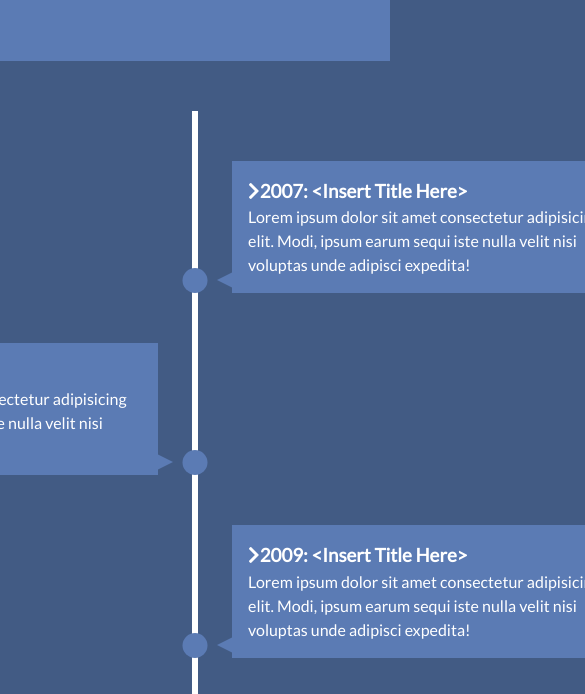
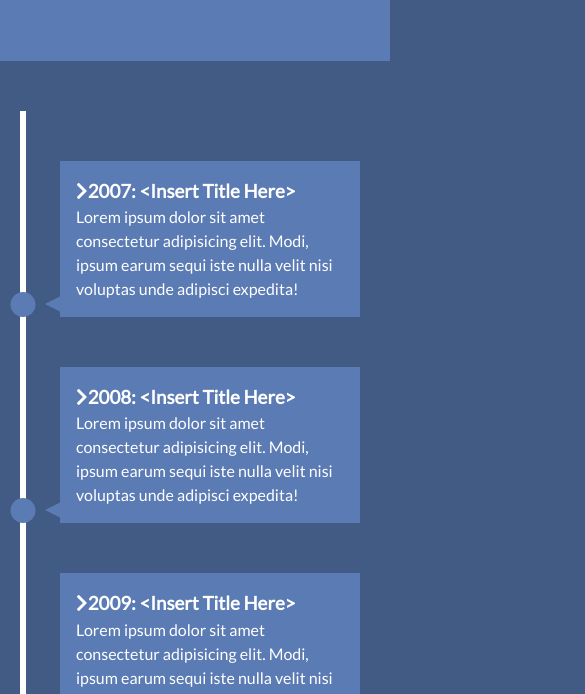
Before and after one commit to gwalchmei151/udemy-tutorial-knowledge-timeline, a plain HTML site: page index.html in a window 390 px wide. Shown: the part 150-844 px from the top of the page, 585 px wide, since content can reach past the window. Drawn offline with Linux system fonts and the light colour scheme.

Commit message:
made timeline responsive

```diff
--- a/style.css
+++ b/style.css
@@ -115,3 +115,34 @@ h1 {
   border-width: 8px 0px 8px 16px;
   border-color: transparent transparent transparent var(--secondary-color);
 }
+
+/* Media queries */
+@media (max-width: 900px) {
+  #timeline ul li div {
+    width: 250px;
+  }
+
+  #timeline ul li:nth-child(even) div {
+    left: -284px;
+  }
+}
+
+@media (max-width: 600px) {
+  #timeline ul li {
+    margin-left: 20px;
+  }
+
+  #timeline ul li div {
+    width: calc(100vw - 90px);
+  }
+
+  #timeline ul li:nth-child(even) div {
+    left: 40px;
+  }
+
+  #timeline ul li:nth-child(even) div::before {
+    left: -15px;
+    border-width: 8px 16px 8px 0px;
+    border-color: transparent var(--secondary-color) transparent transparent;
+  }
+}
```
